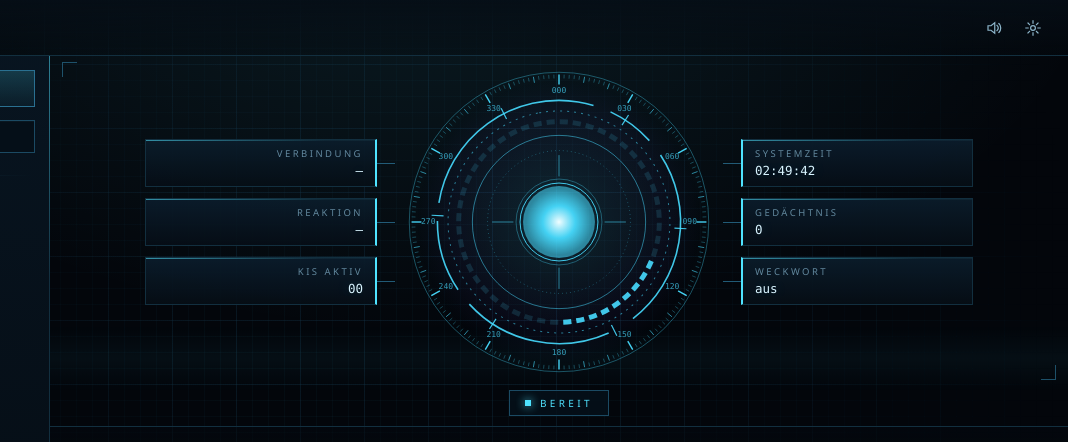
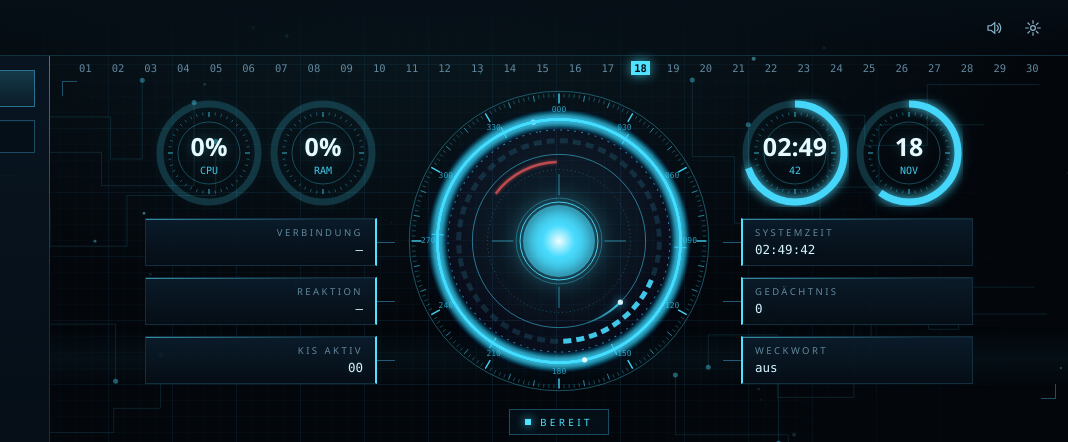
Before and after one commit to Danielsasf/Jarvis, an Electron app: page src/renderer/index.html in a window 1280 px wide. Shown: the top 442 px of the page, 212-1280 px from the left. Drawn offline with Linux system fonts and the light colour scheme; no server answers.

Commit message:
v2.15.0: Leitstand-Look (Ring-Anzeigen, Glow, Effekte)
Co-Authored-By: Claude Sonnet 5.5 <noreply@anthropic.com>
Claude-Session: https://claude.ai/code/session_011wZarK3BsdFYAtSbkQpM1n

```diff
--- a/src/preload.js
+++ b/src/preload.js
@@ -53,6 +53,7 @@ contextBridge.exposeInMainWorld('jarvis', {
   recheckRemote: () => call('remote:recheck'),
   onRemoteChat: on('chats:remote'),
   getWake: () => call('wake:get'),
+  getStats: () => call('sys:stats'),
   onWake: on('wake:event'),
   onLog: on('jarvis:log'),
   onState: on('jarvis:state'),
--- a/src/renderer/hud.js
+++ b/src/renderer/hud.js
@@ -67,10 +67,26 @@
       }
       // 2) Rotierender Messring mit Lücken und Markierungen
       const r2 = R * (small ? 0.9 : 0.8);
-      ctx.save(); ctx.translate(x, y); ctx.rotate(t * 0.22);
+      ctx.save(); ctx.shadowColor = c(0.85); ctx.shadowBlur = small ? 4 : 9;
+      ctx.translate(x, y); ctx.rotate(t * 0.22);
       for (const [a0, a1] of [[0.05, 1.3], [1.45, 2.05], [2.2, 3.9], [4.05, 4.45], [4.6, 6.1]]) arc(0, 0, r2, a0, a1, small ? 2 : 1.6, 0.9);
       for (let i = 0; i < 6; i++) tick(0, 0, (i / 6) * TAU, r2 - 6, r2 + 6, 1.2, 0.9);
       ctx.restore();
+      // 2b) Umlaufende Lichtpunkte mit Schweif
+      if (!small) {
+        ctx.save(); ctx.shadowColor = c(0.9); ctx.shadowBlur = 8;
+        for (const [rr, sp, ph] of [[0.8, 0.9, 0], [0.8, 0.9, Math.PI], [0.57, -1.3, 1]]) {
+          const a = t * sp + ph; const dir = sp > 0 ? -1 : 1;
+          for (let k = 0; k < 10; k++) arc(x, y, R * rr, a + dir * k * 0.045, a + dir * (k + 1) * 0.045, 2.2, 0.8 * (1 - k / 10));
+          ctx.beginPath(); ctx.arc(x + Math.cos(a) * R * rr, y + Math.sin(a) * R * rr, 2.6, 0, TAU); ctx.fillStyle = 'rgba(240,253,255,.95)'; ctx.fill();
+        }
+        ctx.restore();
+        // Warnfarbener Bogen innen, schneller beim Nachdenken
+        const hot = mode === 'thinking' ? 1 : mode === 'listening' ? 0.8 : 0.45;
+        ctx.save(); ctx.shadowColor = 'rgba(255,92,92,.9)'; ctx.shadowBlur = 8 * hot;
+        const ra = -t * (mode === 'thinking' ? 1.4 : 0.5);
+        ctx.beginPath(); ctx.arc(x, y, R * 0.52, ra, ra + 0.9); ctx.lineWidth = 2.4; ctx.strokeStyle = `rgba(255,96,96,${0.35 + 0.6 * hot})`; ctx.stroke(); ctx.restore();
+      }
       // 3) Gestrichelter Ring gegenläufig
       ctx.save(); ctx.translate(x, y); ctx.rotate(-t * 0.35);
       ring(0, 0, R * (small ? 0.74 : 0.73), 1, 0.55, [2, 5]);
@@ -106,9 +122,10 @@
       // 6) Kern: scharfer Rand, heller Mittelpunkt
       const pulse = 1 + level * 0.28 + Math.sin(now / 1000) * 0.015;
       const cr = R * (small ? 0.42 : 0.24) * pulse;
+      ctx.save(); ctx.shadowColor = c(0.95); ctx.shadowBlur = R * 0.16;
       const g = ctx.createRadialGradient(x, y, 0, x, y, cr);
       g.addColorStop(0, 'rgba(240,253,255,1)'); g.addColorStop(0.45, c(0.95)); g.addColorStop(0.92, c(0.55)); g.addColorStop(1, c(0.55));
-      ctx.beginPath(); ctx.arc(x, y, cr, 0, TAU); ctx.fillStyle = g; ctx.fill();
+      ctx.beginPath(); ctx.arc(x, y, cr, 0, TAU); ctx.fillStyle = g; ctx.fill(); ctx.restore();
       ring(x, y, cr + 3, 1, 0.9);
       ring(x, y, cr + 7, 1, 0.35);
       requestAnimationFrame(frame);
--- a/src/renderer/index.html
+++ b/src/renderer/index.html
@@ -7,6 +7,7 @@
   <link rel="stylesheet" href="style.css" />
 </head>
 <body>
+  <canvas id="fx" aria-hidden="true"></canvas>
   <div class="grid-bg" aria-hidden="true"></div>
 
   <header class="topbar">
@@ -39,20 +40,27 @@
     </div>
   </aside>
   <div class="content">
+  <div class="day-strip" id="dayStrip" aria-hidden="true"></div>
   <section class="stage">
+    <div class="col left">
+      <div class="rings"><canvas id="ringCpu" title="Prozessor-Auslastung"></canvas><canvas id="ringRam" title="Arbeitsspeicher"></canvas></div>
       <dl class="gauges left">
         <div class="gauge"><dt>Verbindung</dt><dd id="roLink">—</dd></div>
         <div class="gauge"><dt>Reaktion</dt><dd id="roSpeed">—</dd></div>
         <div class="gauge"><dt>KIs aktiv</dt><dd id="roCount">00</dd></div>
       </dl>
+    </div>
     <div class="core-wrap">
       <canvas id="core"></canvas>
     </div>
+    <div class="col right">
+      <div class="rings"><canvas id="ringTime" title="Uhrzeit"></canvas><canvas id="ringDate" title="Datum"></canvas></div>
       <dl class="gauges right">
         <div class="gauge"><dt>Systemzeit</dt><dd id="roClock">--:--:--</dd></div>
         <div class="gauge click" id="roMemoryBox" title="Gedächtnis öffnen"><dt>Gedächtnis</dt><dd id="roMemory">0</dd></div>
         <div class="gauge"><dt>Weckwort</dt><dd id="roWake">aus</dd></div>
       </dl>
+    </div>
   </section>
   <p class="status" id="status"><span class="dot"></span><span id="statusText">BEREIT</span></p>
 
@@ -315,6 +323,7 @@
   <div class="toast" id="toast"></div>
 
   <script src="hud.js"></script>
+  <script src="widgets.js"></script>
   <script src="speech.js"></script>
   <script src="render.js"></script>
   <script src="app.js"></script>
--- a/src/renderer/style.css
+++ b/src/renderer/style.css
@@ -499,3 +499,19 @@ body.chatting .core-wrap { width: clamp(112px, 18vh, 190px); height: clamp(112px
 @media (prefers-reduced-motion: reduce) {
   *, *::before, *::after { animation-duration: .001ms !important; animation-iteration-count: 1 !important; transition-duration: .001ms !important; }
 }
+
+/* ---------- Leitstand-Look 2.15: Ring-Anzeigen, Tagesleiste, Effekte ---------- */
+#fx { position: fixed; inset: 0; width: 100%; height: 100%; z-index: 0; pointer-events: none; }
+body > *:not(.grid-bg):not(.settings):not(.scrim):not(.toast):not(#fx) { position: relative; z-index: 1; }
+.day-strip { display: flex; justify-content: space-between; gap: 2px; padding: 5px 26px 0; font-family: var(--mono); font-size: 10.5px; color: var(--dim); flex: none; user-select: none; }
+.day-strip span { padding: 1px 3px; }
+.day-strip .today { color: #021018; background: var(--accent); box-shadow: 0 0 12px rgba(79, 227, 255, .7); font-weight: 700; }
+.col { display: flex; flex-direction: column; gap: 11px; min-width: 0; }
+.col.left { align-items: flex-end; } .col.right { align-items: flex-start; }
+.col .gauges { width: 100%; align-items: inherit; }
+.rings { display: flex; gap: 6px; }
+.rings canvas { width: 108px; height: 108px; display: block; filter: drop-shadow(0 0 6px rgba(79, 227, 255, .25)); }
+body.chatting .rings, body.chatting .day-strip { display: none; }
+@media (max-width: 1040px) { .col { display: none; } .day-strip { display: none; } }
+@media (max-height: 760px) { .rings canvas { width: 86px; height: 86px; } }
+@media (max-height: 640px) { .rings { display: none; } }
--- /dev/null
+++ b/src/renderer/widgets.js
@@ -0,0 +1,97 @@
+// Zusatzanzeigen im Leitstand-Look: Ring-Anzeigen (CPU, Arbeitsspeicher, Uhrzeit, Datum), Tagesleiste, Hintergrund-Effekte.
+// Alles nur Darstellung; die Systemwerte (Auslastung in Prozent) kommen aus dem Hauptprozess, keine Dateien, keine Namen.
+(() => {
+  const TAU = Math.PI * 2;
+  const CYAN = [72, 220, 255];
+  const rgba = (c, a) => `rgba(${c[0]},${c[1]},${c[2]},${a})`;
+  const reduce = window.matchMedia?.('(prefers-reduced-motion: reduce)').matches;
+
+  function setup(canvas) {
+    const dpr = Math.max(1, window.devicePixelRatio || 1);
+    const w = canvas.clientWidth || 100; const h = canvas.clientHeight || 100;
+    if (canvas.width !== Math.round(w * dpr)) { canvas.width = Math.round(w * dpr); canvas.height = Math.round(h * dpr); }
+    const ctx = canvas.getContext('2d'); ctx.setTransform(dpr, 0, 0, dpr, 0, 0); ctx.clearRect(0, 0, w, h);
+    return { ctx, w, h };
+  }
+  // Ring-Anzeige: Wert 0..1 als leuchtender Bogen, Skala, Beschriftung
+  function gauge(canvas, { value = 0, big = '', small = '', color = CYAN }) {
+    const { ctx, w, h } = setup(canvas); const x = w / 2; const y = h / 2; const R = Math.min(w, h) / 2 - 5;
+    ctx.lineCap = 'butt';
+    ctx.beginPath(); ctx.arc(x, y, R, 0, TAU); ctx.strokeStyle = rgba(color, 0.18); ctx.lineWidth = 7; ctx.stroke();
+    for (let i = 0; i < 40; i++) {
+      const a = (i / 40) * TAU - Math.PI / 2; const major = i % 10 === 0;
+      ctx.beginPath(); ctx.moveTo(x + Math.cos(a) * (R - 8), y + Math.sin(a) * (R - 8)); ctx.lineTo(x + Math.cos(a) * (R - (major ? 13 : 11)), y + Math.sin(a) * (R - (major ? 13 : 11)));
+      ctx.strokeStyle = rgba(color, major ? 0.8 : 0.35); ctx.lineWidth = 1; ctx.stroke();
+    }
+    const v = Math.max(0, Math.min(1, value));
+    if (v > 0.003) {
+      ctx.save(); ctx.shadowColor = rgba(color, 0.9); ctx.shadowBlur = 10;
+      ctx.beginPath(); ctx.arc(x, y, R, -Math.PI / 2, -Math.PI / 2 + v * TAU); ctx.strokeStyle = rgba(color, 0.95); ctx.lineWidth = 7; ctx.stroke(); ctx.restore();
+    }
+    ctx.beginPath(); ctx.arc(x, y, R - 18, 0, TAU); ctx.strokeStyle = rgba(color, 0.3); ctx.lineWidth = 1; ctx.stroke();
+    ctx.textAlign = 'center'; ctx.textBaseline = 'middle'; ctx.fillStyle = '#e6fbff';
+    ctx.font = `600 ${Math.round(R * 0.5)}px "Bahnschrift", "Segoe UI", sans-serif`; ctx.fillText(big, x, y - (small ? 4 : 0));
+    if (small) { ctx.fillStyle = rgba(color, 0.9); ctx.font = `${Math.round(R * 0.2)}px "Cascadia Mono", Consolas, monospace`; ctx.fillText(small, x, y + R * 0.38); }
+  }
+
+  const $ = (id) => document.getElementById(id);
+  const MONTHS = ['Januar', 'Februar', 'März', 'April', 'Mai', 'Juni', 'Juli', 'August', 'September', 'Oktober', 'November', 'Dezember'];
+  const stats = { cpu: 0, ram: 0 };
+
+  function drawClock() {
+    const d = new Date(); const p = (n) => String(n).padStart(2, '0');
+    const t = $('ringTime'); if (t) gauge(t, { value: (d.getSeconds() + d.getMilliseconds() / 1000) / 60, big: `${p(d.getHours())}:${p(d.getMinutes())}`, small: p(d.getSeconds()) });
+    const dt = $('ringDate'); if (dt) { const dim = new Date(d.getFullYear(), d.getMonth() + 1, 0).getDate(); gauge(dt, { value: d.getDate() / dim, big: String(d.getDate()), small: MONTHS[d.getMonth()].slice(0, 3).toUpperCase() }); }
+  }
+  function drawStats() {
+    const c = $('ringCpu'); if (c) gauge(c, { value: stats.cpu / 100, big: `${Math.round(stats.cpu)}%`, small: 'CPU', color: stats.cpu > 85 ? [255, 120, 90] : CYAN });
+    const r = $('ringRam'); if (r) gauge(r, { value: stats.ram / 100, big: `${Math.round(stats.ram)}%`, small: 'RAM', color: stats.ram > 90 ? [255, 120, 90] : CYAN });
+  }
+  async function pollStats() {
+    try { const s = await window.jarvis.getStats(); if (s) { stats.cpu = s.cpu; stats.ram = s.ram; drawStats(); } } catch { /* egal */ }
+  }
+  function dayStrip() {
+    const el = $('dayStrip'); if (!el) return;
+    const d = new Date(); const dim = new Date(d.getFullYear(), d.getMonth() + 1, 0).getDate();
+    el.innerHTML = Array.from({ length: dim }, (_, i) => `<span${i + 1 === d.getDate() ? ' class="today"' : ''}>${String(i + 1).padStart(2, '0')}</span>`).join('');
+  }
+
+  // Hintergrund: schwebende Lichtpunkte + feine Leiterbahnen (einmal gezeichnet)
+  function fx() {
+    const cv = $('fx'); if (!cv) return;
+    const ctx = cv.getContext('2d'); let W = 0; let H = 0; let dots = []; let traces = null;
+    function resize() {
+      const dpr = Math.max(1, window.devicePixelRatio || 1); W = innerWidth; H = innerHeight;
+      cv.width = Math.round(W * dpr); cv.height = Math.round(H * dpr); ctx.setTransform(dpr, 0, 0, dpr, 0, 0);
+      const n = Math.round(Math.min(70, W * H / 22000));
+      dots = Array.from({ length: n }, () => ({ x: Math.random() * W, y: Math.random() * H, vx: (Math.random() - 0.5) * 6, vy: -2 - Math.random() * 7, r: 0.6 + Math.random() * 1.5, a: 0.12 + Math.random() * 0.4, ph: Math.random() * 6 }));
+      traces = document.createElement('canvas'); traces.width = W; traces.height = H;
+      const t = traces.getContext('2d'); t.lineWidth = 1; t.strokeStyle = 'rgba(72,220,255,.13)'; t.fillStyle = 'rgba(72,220,255,.4)';
+      const rnd = (a, b) => a + Math.random() * (b - a);
+      for (let i = 0; i < 16; i++) {
+        const left = i % 2 === 0; let x = left ? rnd(0, W * 0.08) : rnd(W * 0.92, W); let y = rnd(H * 0.08, H * 0.95);
+        t.beginPath(); t.moveTo(x, y);
+        for (let s = 0; s < 4; s++) { const dx = (left ? 1 : -1) * rnd(30, W * 0.09); x += dx; t.lineTo(x, y); y += rnd(-90, 90); t.lineTo(x, y); }
+        t.stroke(); t.beginPath(); t.arc(x, y, 2.5, 0, TAU); t.fill();
+      }
+    }
+    resize(); addEventListener('resize', resize);
+    let last = performance.now();
+    function frame(now) {
+      const dt = Math.min(0.05, (now - last) / 1000); last = now;
+      ctx.clearRect(0, 0, W, H); if (traces) ctx.drawImage(traces, 0, 0);
+      for (const d of dots) {
+        d.x += d.vx * dt; d.y += d.vy * dt; if (d.y < -4) { d.y = H + 4; d.x = Math.random() * W; } if (d.x < -4) d.x = W + 4; if (d.x > W + 4) d.x = -4;
+        ctx.beginPath(); ctx.arc(d.x, d.y, d.r, 0, TAU); ctx.fillStyle = `rgba(110,232,255,${d.a * (0.65 + 0.35 * Math.sin(now / 900 + d.ph))})`; ctx.fill();
+      }
+      if (!reduce) requestAnimationFrame(frame);
+    }
+    requestAnimationFrame(frame);
+  }
+
+  function start() {
+    dayStrip(); drawClock(); drawStats(); fx();
+    setInterval(drawClock, 1000); setInterval(pollStats, 2500); setInterval(dayStrip, 3600000); pollStats();
+  }
+  if (document.readyState === 'loading') document.addEventListener('DOMContentLoaded', start); else start();
+})();
--- a/src/version.js
+++ b/src/version.js
@@ -1,2 +1,2 @@
 // Version dieses App-Codes. Bei jedem Update erhöhen.
-module.exports = { CODE_VERSION: '2.14.0', UPDATE_REPO: 'Danielsasf/jarvis' };
+module.exports = { CODE_VERSION: '2.15.0', UPDATE_REPO: 'Danielsasf/jarvis' };
```
Also changed, not shown: AGENTS.md (+1 -0 lines), src/main.js (+12 -0 lines), release/jarvis-app.json, release/version.json. Lines whose indentation alone changed are shown as unchanged.
